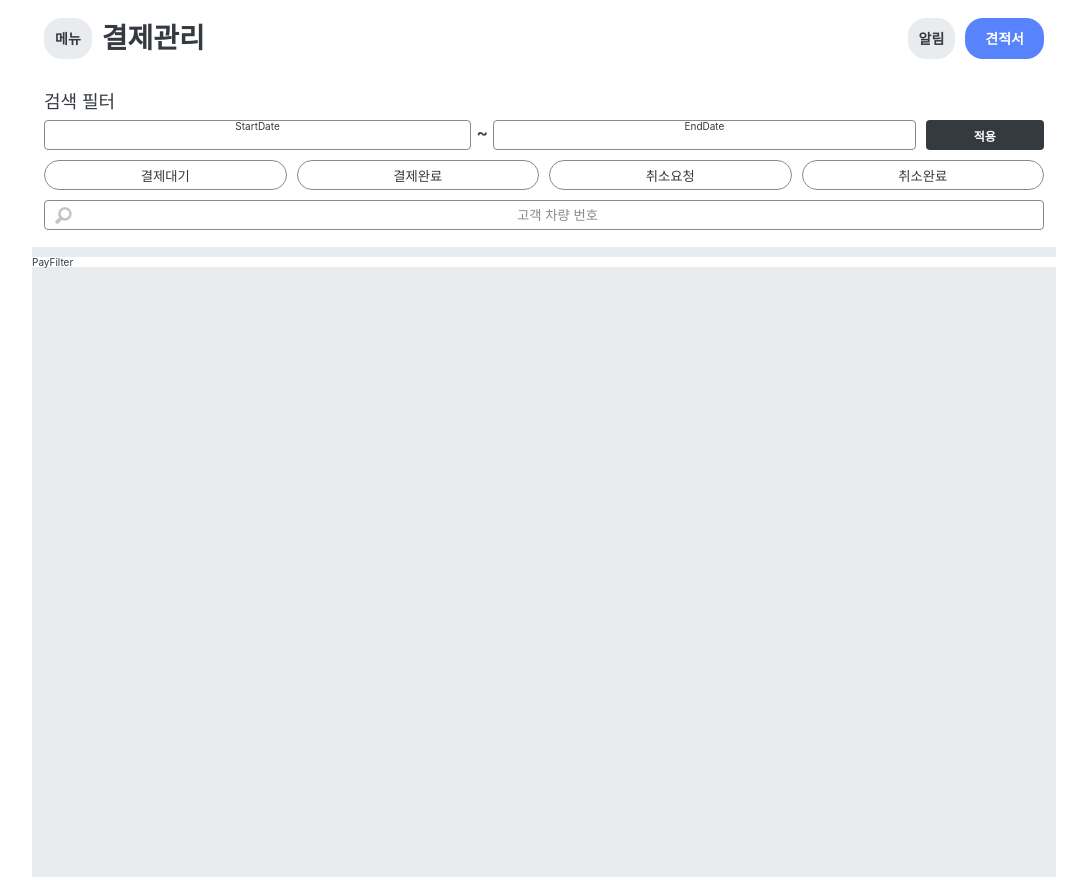
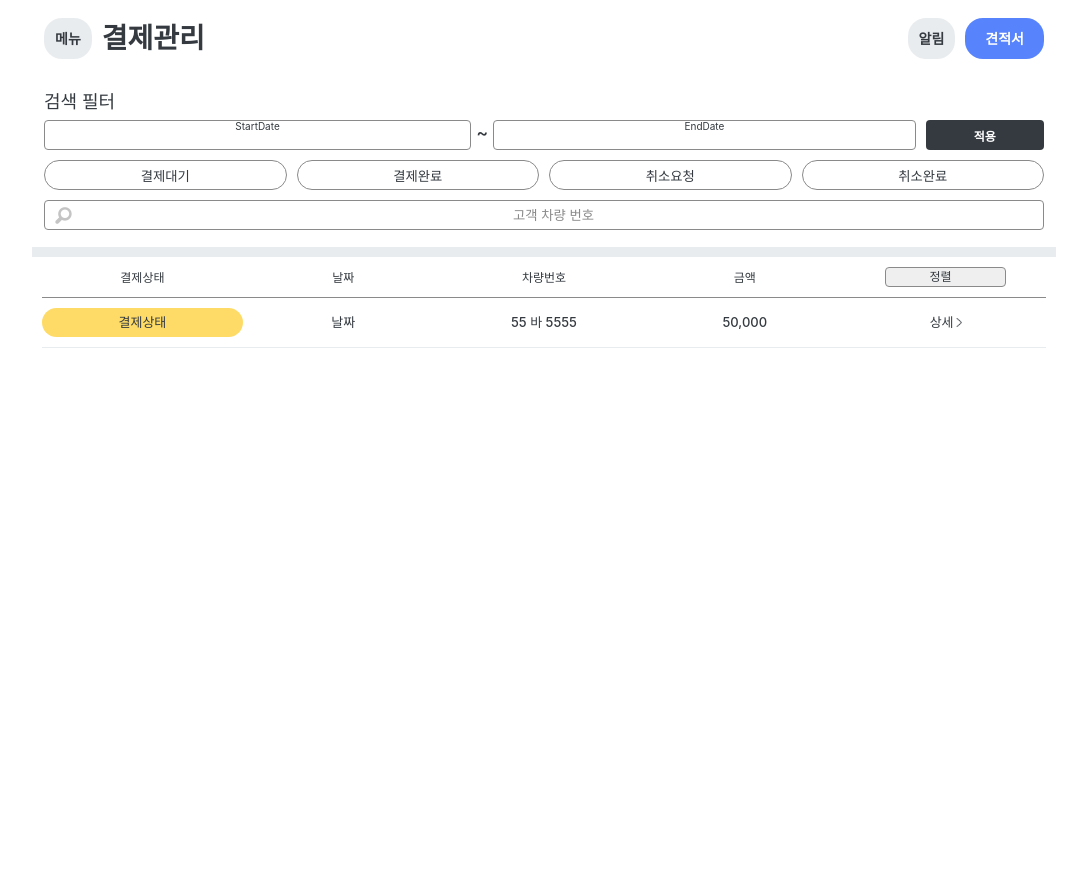
Before and after one commit to Yunjeong-Choi/oilnow-sajangnim-project, a React (Create React App) app: page / in a window 1280 px wide. Shown: the whole page, without its empty margins (96-1183 px from the left). After the commit the page ends 800 px from the top, so only its background shows below. Built offline with nearby package versions, Linux system fonts and the light colour scheme.

Commit message:
Feat: add PayResult Header & List UX

```diff
--- a/src/assets/css/index.css
+++ b/src/assets/css/index.css
@@ -8,6 +8,20 @@
   --oilBlue: #5783fc;
 }
 
+/* 스크린 사이즈 */
+html,
+body,
+#root,
+.App {
+  height: 100%;
+}
+
+.App {
+  display: flex;
+  flex-direction: column;
+}
+
+/* 이외 공통사항 */
 html {
   font-size: 62.5%;
 }
@@ -24,9 +38,21 @@ body {
 }
 
 input,
-button {
+button,
+select {
   color: var(--gray);
 }
+
+select {
+  -webkit-appearance: none; /* for chrome */
+  -moz-appearance: none; /*for firefox*/
+  appearance: none;
+}
+
+select::-ms-expand {
+  display: none; /*for IE10,11*/
+}
+/* select에 화살표 이미지 백그라운드로 넣어야 함 */
 
 /* code {
   font-family: source-code-pro, Menlo, Monaco, Consolas, 'Courier New',
--- a/src/components/payment/PayFilter/PlateNumFilter.tsx
+++ b/src/components/payment/PayFilter/PlateNumFilter.tsx
@@ -38,7 +38,7 @@ const PlateNumFilterBox = styled.div`
     flex-grow: 1;
     border: none;
     text-align: left;
-    padding: 0 1rem;
+    padding-right: 1rem;
 
     ::placeholder {
       color: var(--borderGray);
--- /dev/null
+++ b/src/components/payment/PayResult/ResultList.tsx
@@ -0,0 +1,55 @@
+import styled from "styled-components";
+import bracketRight from "../../../assets/images/bracketRight-icon.png";
+
+const ResultList = () => {
+  return (
+    <ResultListBox>
+      <ResultListItemBox>
+        <StyledPayStatus>결제상태</StyledPayStatus>
+        <div>날짜</div>
+        <div>55 바 5555</div>
+        <div>50,000</div>
+        <div>
+          <span>상세</span>
+          <img src={bracketRight} alt="bracket Right"></img>
+        </div>
+      </ResultListItemBox>
+    </ResultListBox>
+  );
+};
+
+export default ResultList;
+
+//styled-components
+const ResultListBox = styled.div`
+  display: flex;
+  flex-direction: column;
+`;
+
+const ResultListItemBox = styled.div`
+  display: flex;
+  font-size: 1.3rem;
+  font-weight: 500;
+  line-height: 1.9rem;
+  padding: 1rem 0;
+  border-bottom: 0.07rem solid var(--lightGray);
+
+  div {
+    flex-grow: 1;
+    width: 6.5rem;
+    text-align: center;
+    padding: 0.5rem 0;
+  }
+
+  img {
+    width: 0.6rem;
+    height: 1rem;
+    margin-left: 0.2rem;
+    padding-top: 0.1rem;
+  }
+`;
+
+const StyledPayStatus = styled.div`
+  background-color: rgba(253, 215, 81, 0.88);
+  border-radius: 1.5rem;
+`;
--- /dev/null
+++ b/src/components/payment/PayResult/ResultListHeader.tsx
@@ -0,0 +1,60 @@
+import styled from "styled-components";
+import arrowDown from "../../../assets/images/arrowDown-icon.png";
+
+const colTitleList = ["결제상태", "날짜", "차량번호", "금액"];
+
+const ResultListHeader = () => {
+  return (
+    <ResultListHeaderBox>
+      {colTitleList.map((title) => (
+        <div key={title}>{title}</div>
+      ))}
+      <div>
+        <select>
+          <option>정렬</option>
+          <option>최신순</option>
+          <option>오래된순</option>
+        </select>
+      </div>
+    </ResultListHeaderBox>
+  );
+};
+
+export default ResultListHeader;
+
+//styled-components
+const ResultListHeaderBox = styled.div`
+  display: flex;
+  align-items: center;
+  padding-bottom: 1rem;
+  border-bottom: 0.07rem solid var(--borderGray);
+
+  div {
+    width: 6rem;
+    flex-grow: 1;
+    text-align: center;
+    font-weight: 500;
+    font-size: 1.2rem;
+    line-height: 1.7rem;
+  }
+
+  select {
+    width: 60%;
+    min-width: 4.8rem;
+    height: 2rem;
+    padding-right: 1rem;
+    background-image: url("../../../assets/images/arrowDown-icon.png") no-repeat
+      95% 50%;
+    /* TODO: 하... 왜 배경에 안먹니... */
+    /* background-color: transparent; */
+    /* background-repeat: no-repeat; */
+    /* background-size: 90%; */
+    /* background-position: 97% 50%/15px auto; */
+    text-align: center;
+    font-weight: 500;
+    font-size: 1.2rem;
+    line-height: 1.7rem;
+    border: 0.07rem solid var(--borderGray);
+    border-radius: 0.4rem;
+  }
+`;
--- a/src/components/payment/PayResult/index.tsx
+++ b/src/components/payment/PayResult/index.tsx
@@ -1,7 +1,14 @@
 import styled from "styled-components";
+import ResultListHeader from "./ResultListHeader";
+import ResultList from "./ResultList";
 
 const PayResult = () => {
-  return <PayResultBox>PayFilter</PayResultBox>;
+  return (
+    <PayResultBox>
+      <ResultListHeader />
+      <ResultList />
+    </PayResultBox>
+  );
 };
 
 export default PayResult;
@@ -10,6 +17,8 @@ export default PayResult;
 const PayResultBox = styled.div`
   margin-top: 1rem;
   background-color: white;
+  padding: 1rem;
+  flex-grow: 1;
   display: flex;
   flex-direction: column;
 `;
--- a/src/containers/common/ContainerLayout.tsx
+++ b/src/containers/common/ContainerLayout.tsx
@@ -70,6 +70,8 @@ const HeaderLayout = styled.header`
 `;
 
 const MainLayout = styled.main`
-  height: 80rem;
+  flex-grow: 1;
+  display: flex;
+  flex-direction: column;
   background: var(--lightGray);
 `;
```
Also changed, not shown: src/assets/images/arrowDown-icon.png (added), src/assets/images/bracketRight-icon.png (added).
